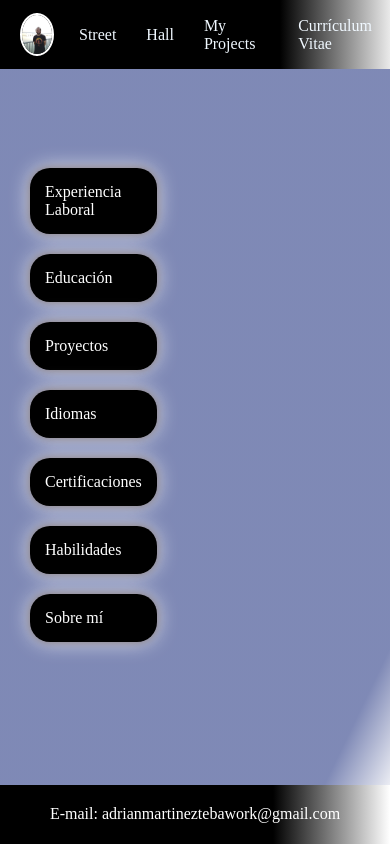
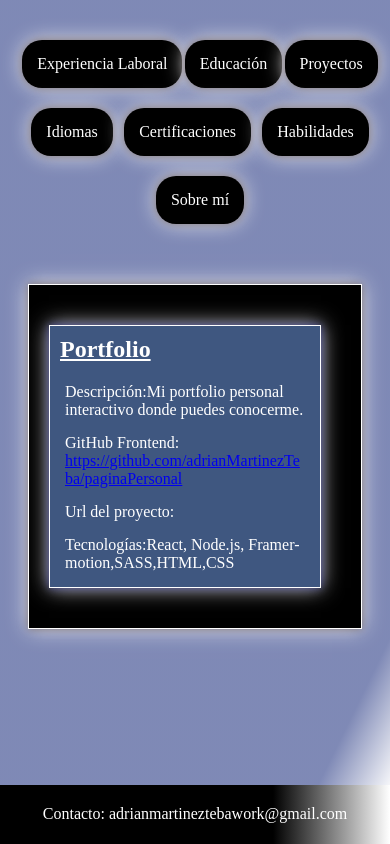
Before and after one commit to adrianMartinezTeba/paginaPersonal, a React (Vite) app: page /biografia in a window 390 px wide. Both pictures are taken after a click on the element "Proyectos". Built offline with nearby package versions, Linux system fonts and the light colour scheme.

Commit message:
completo falta agregar url de despliegue

```diff
--- a/src/components/Biografia/Biografia.jsx
+++ b/src/components/Biografia/Biografia.jsx
@@ -1,15 +1,7 @@
 import React, { useState, useEffect, useContext } from 'react';
 import { motion } from "framer-motion"
 import './Biografia.scss';
-import { PersonContext } from '../../context/PersonContext/PersonState';
-import html from '../../assets/iconoCer/html.png'
-import css from '../../assets/iconoCer/css.png'
-import wdf from '../../assets/iconoCer/fundamentosWeb.png'
-import js from '../../assets/iconoCer/js.png'
-import es6 from '../../assets/iconoCer/es6.jpeg'
-import sql from '../../assets/iconoCer/sql.png'
 const Biografia = () => {
-  const { updatePositionHall } = useContext(PersonContext);
   const secciones = [
     'Experiencia Laboral',
     'Educación',
@@ -49,18 +41,15 @@ const Biografia = () => {
       añoGraduacion: 'Año de graduación:2023/06'
     },
   ]
-  const proyectos = [
+  const proyectos =
     {
-      titulo: 'Proyecto 1',
-      descripcion: 'Desarrollo de una aplicación web para gestionar tareas.',
-      tecnologias: 'React, Node.js, MongoDB',
-    },
-    {
-      titulo: 'Proyecto 2',
-      descripcion: 'Aplicación móvil para rastrear hábitos de salud y bienestar.',
-      tecnologias: 'React Native, Firebase',
-    },
-  ];
+      titulo: 'Portfolio',
+      descripcion: 'Mi portfolio personal interactivo donde puedes conocerme.',
+      url:'',
+      frontend:'https://github.com/adrianMartinezTeba/paginaPersonal',
+      tecnologias: 'React, Node.js, Framer-motion,SASS,HTML,CSS',
+    }
+
 
   const idiomas = [
     {
@@ -250,15 +239,13 @@ const Biografia = () => {
           <motion.div initial={{ opacity: 0 }}
             animate={{ opacity: 1 }}
             transition={{ duration: 1.5 }} className='infCV'>
-
-              {proyectos.map((proy, index) => (
-                <div className='card-cont' key={index}>
-                  <h2>{proy.titulo}</h2>
-                  <p>Descripción:{proy.descripcion}</p>
-                  <p>Tecnologías:{proy.tecnologias}</p>
+                <div className='card-cont'>
+                  <h2>{proyectos.titulo}</h2>
+                  <p>Descripción:{proyectos.descripcion}</p>
+                  <p>GitHub Frontend: <a href="https://github.com/adrianMartinezTeba/paginaPersonal" target='blank'>{proyectos.frontend}</a></p>
+                  <p>Url del proyecto: {proyectos.url}</p>
+                  <p>Tecnologías:{proyectos.tecnologias}</p>
                 </div>
-              ))}
-
           </motion.div>
         )}
         {seccionActiva === 3 && (
--- a/src/components/Biografia/Biografia.scss
+++ b/src/components/Biografia/Biografia.scss
@@ -4,6 +4,7 @@
     padding-top: 80px;
     padding-left: 30px;
     padding-bottom: 80px;
+
     background-image: linear-gradient(to bottom right, rgba(94, 107, 163, 0.795) 90%, white 100%);
     overflow-y: auto;
     color: white;
@@ -145,7 +146,120 @@
 
 .label {
 
-
+    display: flex;
+    justify-content: center;
+    align-items: center;
     font-weight: bold;
     color: white;
 }
+/* Estilos para dispositivos con ancho de pantalla menor a 768px (móviles) */
+@media (max-width: 767px) {
+
+    .bio-container {
+
+     height: 76vh;
+     max-height:75.5vh;   /* Ajustar estilos según tus necesidades para dispositivos móviles */
+      display: flex;
+        flex-direction: column;
+        padding-left: 10px;
+        padding-right: 10px;
+    }
+  .navBio{
+    position: sticky;
+    margin-top: -50px;
+    margin-left: 10px;
+    display: flex;
+    flex-direction: row;
+    flex-wrap: wrap;
+    justify-content: space-evenly;
+  }
+    .contenidoCV {
+        margin-top: 50px;
+        margin-right: 10px;
+        margin-left: 10px;
+        max-height:76vh;
+ display: flex;
+ justify-content: flex-start;
+    }
+  .infCV{
+    overflow: auto;
+    overflow-y: auto;
+    flex-wrap: wrap;
+    margin: 0;
+    max-height:45vh;
+    width: 80vw;
+    .card-cont{
+        overflow: auto;
+
+        display: flex;
+        flex-direction: column;
+        justify-content: center;
+        h2{
+            text-decoration: underline;
+        }
+        p{
+            word-wrap: break-word;
+            margin-top: 5px;
+        }
+    }
+  }
+  .infCV-hor{
+    overflow: auto;
+    overflow-y: auto;
+    flex-wrap: wrap;
+    margin: 0;
+    max-height:50vh;
+    display: flex;
+    justify-content: center;
+    align-items: center;
+.card-cont{
+
+        display: flex;
+        flex-direction: column;
+        justify-content: center;
+        height: 100px;
+        width: 300px;
+        h2{
+            text-decoration: underline;
+        }
+        p{
+            margin-top: 5px;
+        }
+    }
+  }
+  .chart-container{
+    height: 200px;
+    width: 300px;
+    .bar{
+        .label{
+            font-weight: bold;
+            color: white;
+            display: flex;
+            justify-content: center;
+            align-items: center;
+        }
+    }
+  }
+  .sobremi-container{
+    overflow: auto;
+    overflow-y: auto;
+    margin: 0;
+    width: 80vw;
+    max-height:50vh;
+    display: flex;
+    justify-content: center;
+    align-items: center;
+    .card-cont{
+
+        display: flex;
+        flex-direction: column;
+        justify-content: center;
+        h2{
+            text-decoration: underline;
+        }
+        p{
+            margin-top: 5px;
+        }
+    }}
+
+  }
--- a/src/components/Footer/Footer.jsx
+++ b/src/components/Footer/Footer.jsx
@@ -3,7 +3,7 @@ import './Footer.scss'
 const Footer = () => {
   return (
     <div className='footer-container'>
-      <p>E-mail: adrianmartineztebawork@gmail.com</p>
+      <p>Contacto: adrianmartineztebawork@gmail.com</p>
     </div>
   )
 }
--- a/src/components/NavBar/NavBar.scss
+++ b/src/components/NavBar/NavBar.scss
@@ -36,3 +36,7 @@ position: fixed;
     justify-self: flex-end;
     margin-left: 15px;
 }
+@media (max-width: 767px) {
+    .navBar-container {
+        display: none;
+      }}
```
